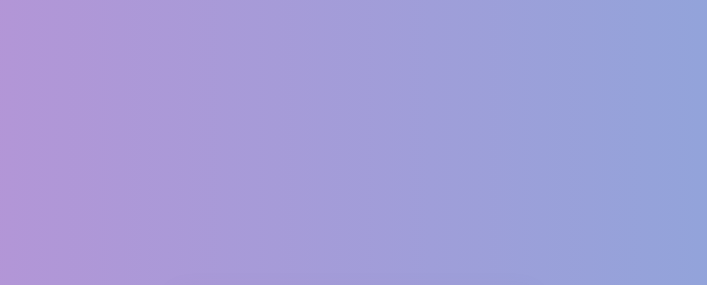
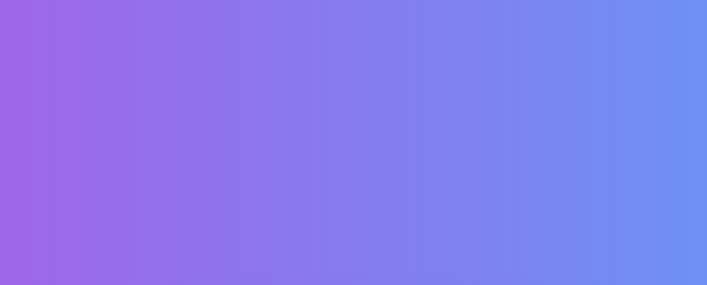
Before and after one commit to Minni16/Sorry-app, an Electron app: page index.html in a window 1000 px wide. Shown: the top 285 px of the page, without its empty margins (146-853 px from the left). Drawn offline with Linux system fonts and the light colour scheme.

Commit message:
style.css

```diff
--- a/style.css
+++ b/style.css
@@ -1,5 +1,11 @@
+html {
+  -webkit-text-size-adjust: 100%;
+}
+
 body {
-    background: linear-gradient(to right, #b993d6, #8ca6db);
+    background: linear-gradient(to right, #a85ee7, #6499f6);
+    background-attachment: fixed;
+    background-size: cover;
     font-family: 'Arial', sans-serif;
     text-align: center;
     padding: 0;
@@ -10,6 +16,7 @@ body {
     display: flex;
     align-items: center;
     justify-content: center;
+    transform: translateZ(0);
 }
 
 .container {
```
